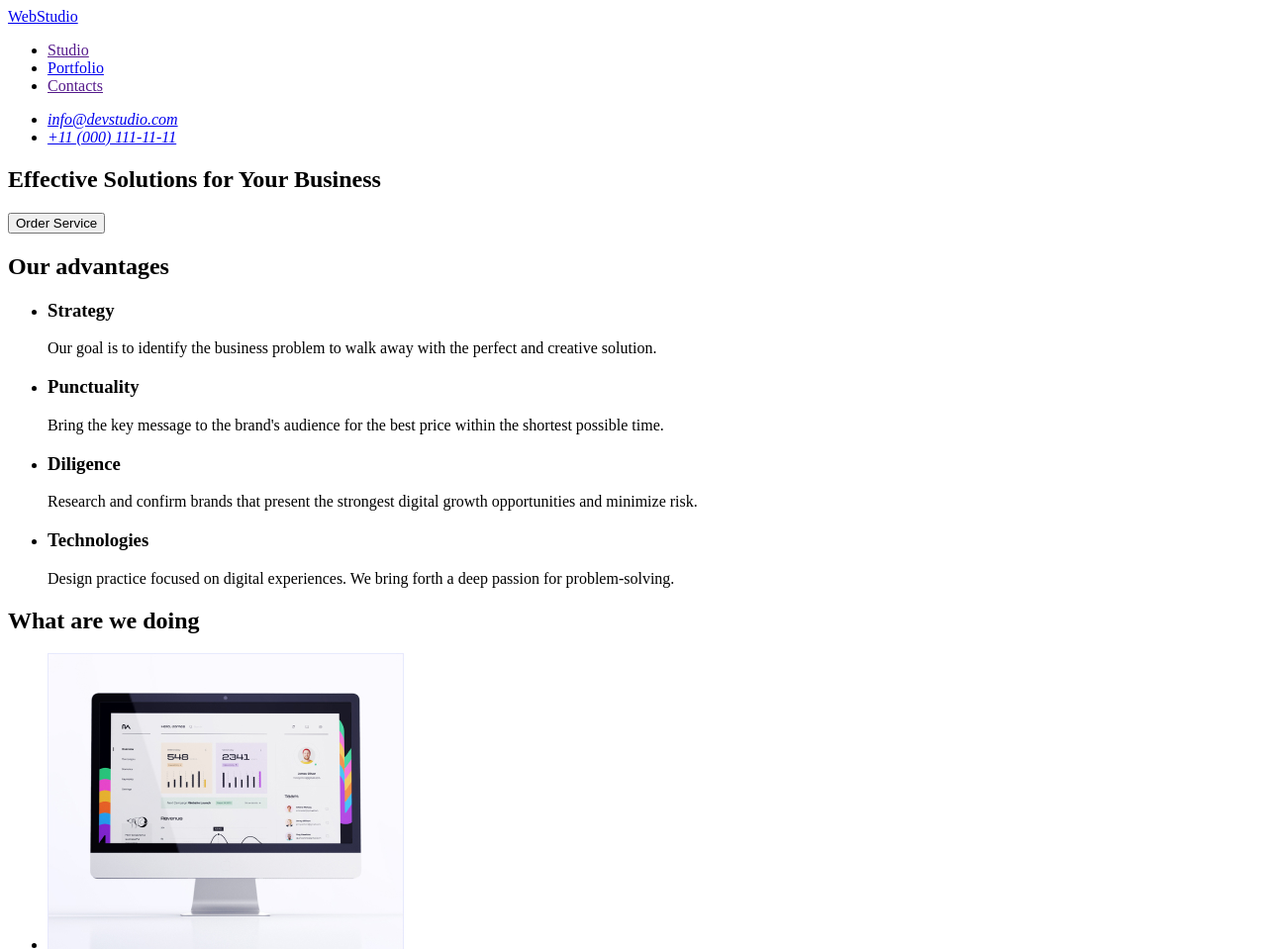
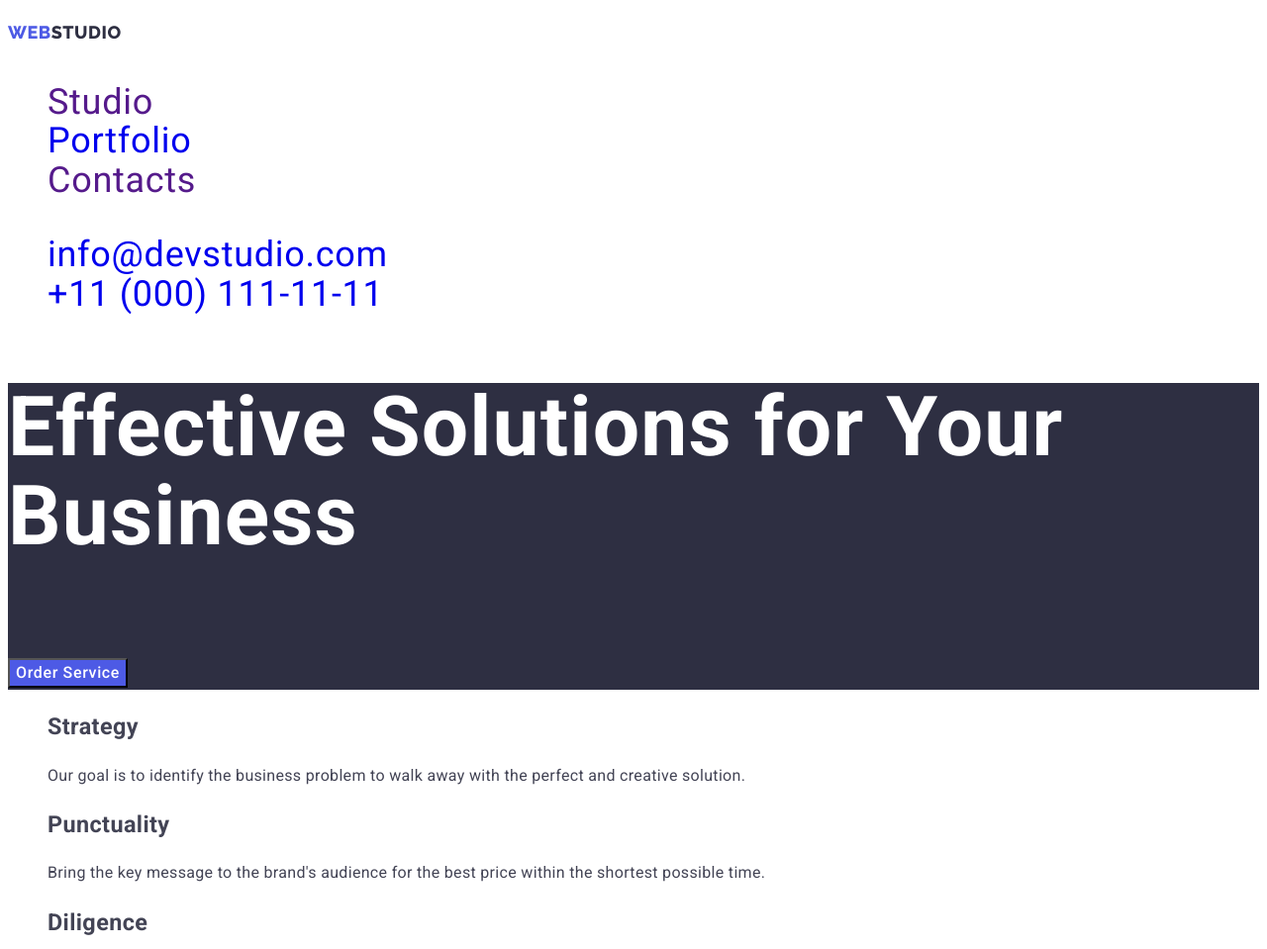
Before and after one commit to guemplen/goit-markup-hw-02, a plain HTML site: page index.html in a window 1280 px wide. Shown: the top 959 px of the page at 99% size. Drawn offline with Linux system fonts and the light colour scheme.

Commit message:
Add style home page

```diff
--- a/css/styles.css
+++ b/css/styles.css
@@ -1,11 +1,130 @@
 :root {
+    --global-font: 'Roboto', sans-serif;
+    --second-font: 'Raleway', sans-serif;
+    --global-text-color: #434455;
+    --second-text-color: #2E2F42;
+    --background-color-white: #fff;
+    --background-color-grey: #F4F4FD;
+    --global-color-blue: #4D5AE5;
+    --active-button: #404BBF;
 
 }
 
-.logo-web {
-    color: rgba(77, 90, 229, 1);
+body {
+    font-family: var(--global-font);
+    font-size: 36px;
+    line-height: 1.1;
+    letter-spacing: 0.72px;
+    background-color: var(--background-color-white);
+    color: var(--global-text-color);
+
 }
 
-.logo-studio {
-    color: rgba(46, 47, 66, 1);
+.link {
+    text-decoration: none;
 }
+
+.list {
+    list-style-type: none;
+}
+
+.visually-hidden {
+    position: absolute;
+    width: 1px;
+    height: 1px;
+    margin: -1px;
+    border: 0;
+    padding: 0;
+
+    white-space: nowrap;
+    clip-path: inset(100%);
+    clip: rect(0 0 0 0);
+    overflow: hidden;
+}
+
+.logo {
+    font-family: var(--second-font);
+    font-size: 18px;
+    line-height: 1.16;
+    letter-spacing: 0.54px;
+    color: var(--global-color-blue);
+}
+
+.studio {
+    color: var(--second-text-color);
+}
+
+.studio-footer {
+    color: var(--background-color-grey);
+}
+
+.address {
+    font-style: normal;
+}
+
+
+
+.hero {
+    font-size: 56px;
+    line-height: 1.07;
+    letter-spacing: 1.12px;
+    background-color: var(--second-text-color);
+    color: var(--background-color-white);
+
+}
+
+.hero-button {
+    font-family: inherit;
+    font-size: 16px;
+    line-height: 1.5;
+    font-weight: 500;
+    letter-spacing: 0.64px;
+    background-color: var(--global-color-blue);
+    color: var(--background-color-white);
+    cursor: pointer;
+
+}
+
+.hero-button:hover,
+.hero-button:focus {
+    background-color: var(--active-button);
+}
+
+.advantages {
+    font-size: 20px;
+    line-height: 1.2;
+    letter-spacing: 0.4px;
+    background-color: #fff;
+}
+
+.item {
+    font-size: 16px;
+    font-weight: 400;
+    line-height: 1.5;
+    letter-spacing: 0.32px;
+}
+
+.headlines {
+    font-size: 36px;
+    font-weight: 700;
+    line-height: 1.11;
+}
+
+.team {
+    font-size: 20px;
+    font-weight: 500;
+    line-height: 1.2;
+    letter-spacing: 0.4px
+
+}
+
+.footer {
+    background-color: var(--second-text-color);
+    color: var(--background-color-grey);
+}
+/* основной цвет текста  background: rgba(67, 68, 85, 1);
+вторичный цвет текста background: rgba(46, 47, 66, 1);
+белый  #FFFFFF;
+акцент  #4D5AE5;
+футер цвет текста, вторичный цвет фона #F4F4FD;
+*/
--- a/index.html
+++ b/index.html
@@ -1,107 +1,137 @@
 <!DOCTYPE html>
 <html lang="en">
   <head>
-    <meta charset="UTF-8">
-    <meta name="viewport" content="width=device-width, initial-scale=1.0">
+    <meta charset="UTF-8" />
+    <meta name="viewport" content="width=device-width, initial-scale=1.0" />
     <title>Main page</title>
-    <link rel="stylesheet" href="./css/styles.css">
+    <link rel="preconnect" href="https://fonts.googleapis.com" />
+    <link rel="preconnect" href="https://fonts.gstatic.com" crossorigin />
+    <link
+      href="https://fonts.googleapis.com/css2?family=Raleway:wght@800&family=Roboto:wght@400;500;700&display=swap"
+      rel="stylesheet"
+    />
+    <link rel="stylesheet" href="./css/styles.css" />
   </head>
   <body>
-    <header class="">
+    <header>
       <nav>
-            <a href="./index.html">
-            WebStudio
+        <a class="logo link" href="./index.html">
+          WEB<span class="studio">STUDIO</span>
         </a>
-            <ul>
-                <li><a href="">Studio</a></li>
-                <li><a href="./portfolio.html">Portfolio</a></li>
-                <li><a href="">Contacts</a></li>
+        <ul class="list">
+          <li><a class="link" href="">Studio</a></li>
+          <li><a class="link" href="./portfolio.html">Portfolio</a></li>
+          <li><a class="link" href="">Contacts</a></li>
         </ul>
       </nav>
-        <address>
-            <ul>
-                <li><a href="mailto:info@devstudio.com">info@devstudio.com</a></li>
-                <li><a href="tel:+110001111111">+11 (000) 111-11-11</a></li>
+      <address class="address">
+        <ul class="list">
+          <li>
+            <a class="link" href="mailto:info@devstudio.com"
+              >info@devstudio.com</a
+            >
+          </li>
+          <li>
+            <a class="link" href="tel:+110001111111">+11 (000) 111-11-11</a>
+          </li>
         </ul>
       </address>
     </header>
 
     <main>
-        <section>
+      <section class="hero">
         <h1>Effective Solutions for Your Business</h1>
-            <button type="button">Order Service</button>
+        <button class="hero-button" type="button">Order Service</button>
       </section>
 
-        <section>
-            <h2>Our advantages</h2>
-            <ul>
+      <section class="advantages">
+        <h2 class="visually-hidden">Our advantages</h2>
+        <ul class="list">
           <li>
             <h3>Strategy</h3>
-                    <p>Our goal is to identify the business problem to walk away with the perfect and creative solution.</p>
+            <p class="item">
+              Our goal is to identify the business problem to walk away with the
+              perfect and creative solution.
+            </p>
           </li>
           <li>
             <h3>Punctuality</h3>
-                    <p>Bring the key message to the brand's audience for the best price within the shortest possible time.</p>
+            <p class="item">
+              Bring the key message to the brand's audience for the best price
+              within the shortest possible time.
+            </p>
           </li>
           <li>
             <h3>Diligence</h3>
-                    <p>Research and confirm brands that present the strongest digital growth opportunities and minimize risk.</p>
+            <p class="item">
+              Research and confirm brands that present the strongest digital
+              growth opportunities and minimize risk.
+            </p>
           </li>
           <li>
             <h3>Technologies</h3>
-                    <p>Design practice focused on digital experiences. We bring forth a deep passion for problem-solving.</p>
+            <p class="item">
+              Design practice focused on digital experiences. We bring forth a
+              deep passion for problem-solving.
+            </p>
           </li>
         </ul>
       </section>
 
       <section>
-            <h2>What are we doing</h2>
-            <ul>
+        <h2 class="headlines">What are we doing</h2>
+        <ul class="list">
           <li>
-                    <img src="./images/img1.jpg" alt="pc" width="360">
+            <img src="./images/img1.jpg" alt="pc" width="360" />
           </li>
           <li>
-                    <img src="./images/img2.jpg" alt="mobile" width="360">
+            <img src="./images/img2.jpg" alt="mobile" width="360" />
           </li>
           <li>
-                    <img src="./images/img3.jpg" alt="adaptability" width="360">
+            <img src="./images/img3.jpg" alt="adaptability" width="360" />
           </li>
         </ul>
       </section>
 
       <section>
-            <h2>Our Team</h2>
-            <ul>
+        <h2 class="headlines">Our Team</h2>
+        <ul class="team list">
           <li>
-                    <img src="./images/card1.jpg" alt="Product Designer" width="264">
+            <img src="./images/card1.jpg" alt="Product Designer" width="264" />
             <h3>Mark Guerrero</h3>
-                    <p>Product Designer</p>
+            <p class="item">Product Designer</p>
           </li>
           <li>
-                    <img src="./images/card2.jpg" alt="Frontend Developer" width="264">
+            <img
+              src="./images/card2.jpg"
+              alt="Frontend Developer"
+              width="264"
+            />
             <h3>Tom Ford</h3>
-                    <p>Frontend Developer</p>
+            <p class="item">Frontend Developer</p>
           </li>
           <li>
-                    <img src="./images/card3.jpg" alt="Marketing" width="264">
+            <img src="./images/card3.jpg" alt="Marketing" width="264" />
             <h3>Camila Garcia</h3>
-                    <p>Marketing</p>
+            <p class="item">Marketing</p>
           </li>
           <li>
-                    <img src="./images/card4.jpg" alt="UI Designer" width="264">
+            <img src="./images/card4.jpg" alt="UI Designer" width="264" />
             <h3>Daniel Wilson</h3>
-                    <p>UI Designer</p>
+            <p class="item">UI Designer</p>
           </li>
         </ul>
       </section>
     </main>
 
-    <footer>
-        <a href="./index.html">
-            WebStudio
+    <footer class="footer">
+      <a class="logo link" href="./index.html">
+        WEB<span class="studio-footer">STUDIO</span>
       </a>
-            <p>Increase the flow of customers and sales for your business with digital marketing & growth solutions.</p>
+      <p class="item">
+        Increase the flow of customers and sales for your business with digital
+        marketing & growth solutions.
+      </p>
     </footer>
-
   </body>
 </html>
```
Also changed, not shown: portfolio.html (+38 -25 lines). Lines whose indentation alone changed are shown as unchanged.
